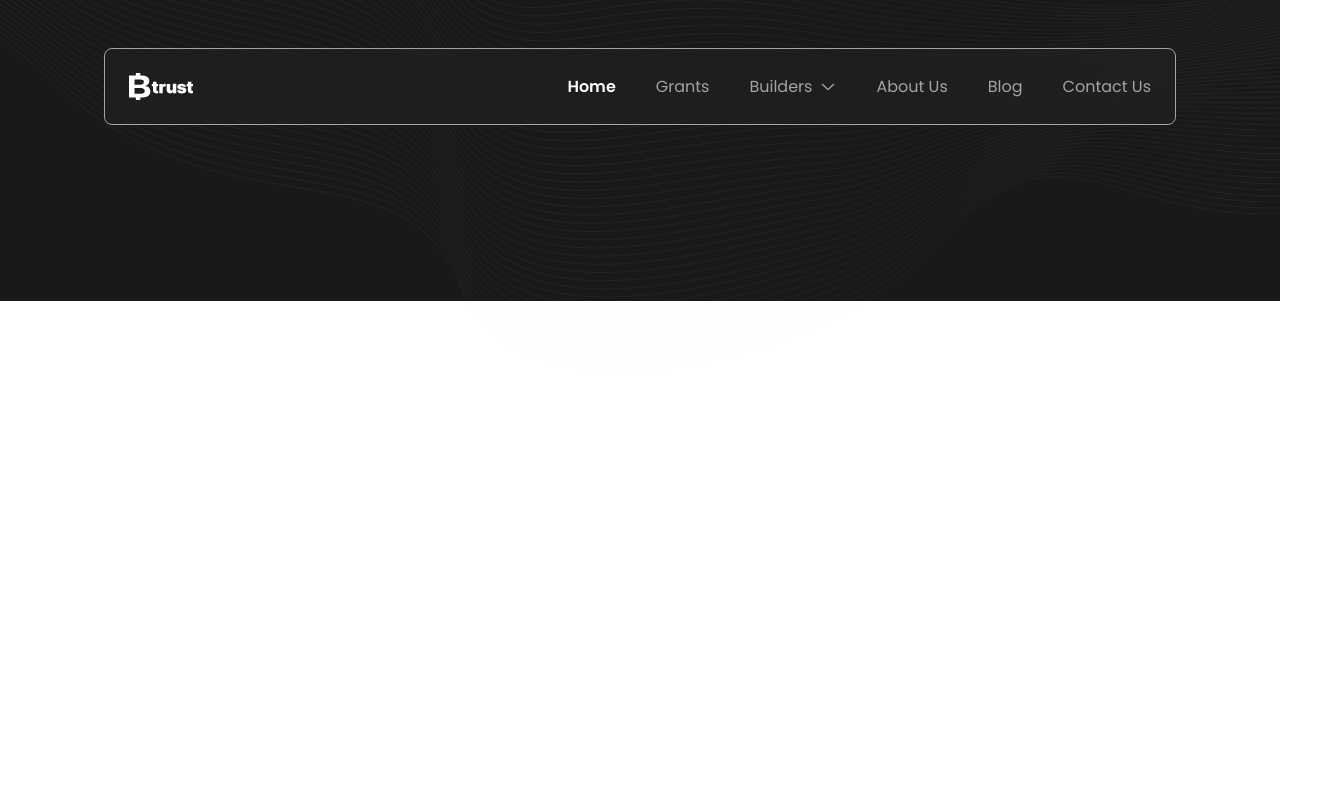
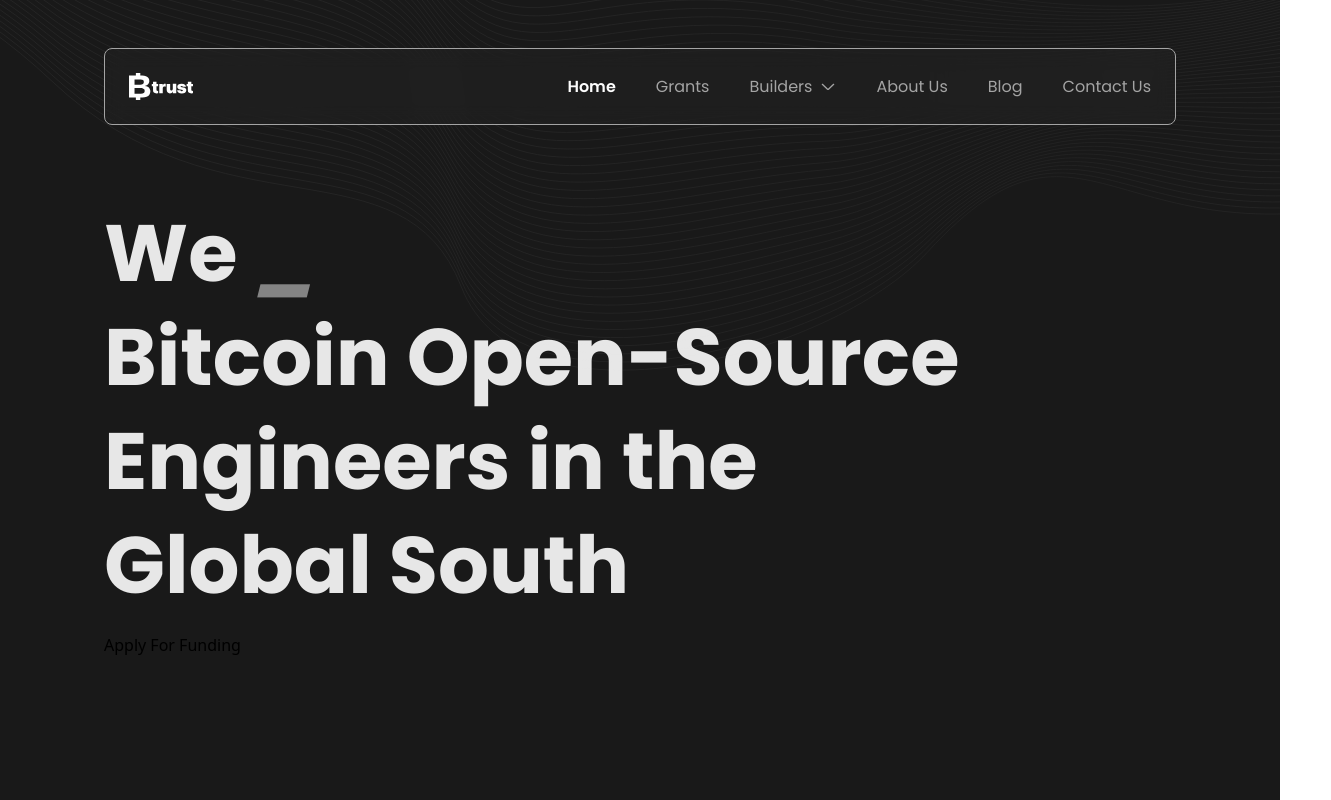
Before and after one commit to btrustteam/website, a Next.js app: page / in a window 1280 px wide. Shown: the top 800 px of the page, 1331 px wide, since content can reach past the window. Built offline with nearby package versions, Linux system fonts and the light colour scheme.

Commit message:
typing effect and first hero section

```diff
--- a/next.config.mjs
+++ b/next.config.mjs
@@ -1,4 +1,6 @@
 /** @type {import('next').NextConfig} */
-const nextConfig = {};
+const nextConfig = {
+  //   reactStrictMode: false,
+};
 
 export default nextConfig;
--- a/src/app/page.tsx
+++ b/src/app/page.tsx
@@ -1,12 +1,30 @@
 "use client";
 import Nav from "@/components/nav";
 import Pattern from "@/components/pattern";
+import TypingEffect from "@/components/typyingEffect";
 
 export default function Home() {
   return (
     <div className="bg-bg-black relative pb-[10rem]">
       <Pattern />
       <Nav />
+      <div className="flex px-[6.5rem] pt-[3.75rem] pb-[6.5rem] justify-center flex-col gap-[6.25rem]">
+        <div className="gap-4 flex flex-col items-start">
+          <div className="flex flex-col justify-center items-start">
+            <div className="flex items-center gap-4">
+              <h1 className="w-[76.6875rem] font-poppins text-[5rem] leading-[130%] font-bold text-white-6">
+                We <TypingEffect />
+              </h1>
+            </div>
+            <h1 className="w-[76.6875rem] font-poppins text-[5rem] leading-[130%] font-bold text-white-6">
+              Bitcoin Open-Source Engineers in the <br />
+              Global South
+            </h1>
+          </div>
+          <button>Apply For Funding</button>
+        </div>
+        <div></div>
+      </div>
     </div>
   );
 }
--- /dev/null
+++ b/src/components/typyingEffect/index.tsx
@@ -0,0 +1,56 @@
+import { useEffect, useState } from "react";
+import { motion } from "framer-motion";
+
+const words = ["locate", "educate", "remunerate"];
+
+export default function TypingEffect() {
+  const [wordIndex, setWordIndex] = useState(0);
+  const [displayedText, setDisplayedText] = useState("");
+  const [isDeleting, setIsDeleting] = useState(false);
+
+  useEffect(() => {
+    const currentWord = words[wordIndex];
+    let typingSpeed = 200;
+
+    if (isDeleting) {
+      typingSpeed = 200;
+    }
+
+    const handleTyping = () => {
+      setDisplayedText((prev) => {
+        if (!isDeleting && prev === currentWord) {
+          setIsDeleting(true);
+          return currentWord.slice(0, prev.length - 1);
+        } else if (isDeleting && prev === "") {
+          setIsDeleting(false);
+          let newCurrentWord = "";
+          setWordIndex((prev) => {
+            const newIndex = (prev + 1) % words.length;
+            newCurrentWord = words[newIndex];
+            return newIndex;
+          });
+          return newCurrentWord.slice(0, 1);
+        }
+        if (isDeleting) {
+          return currentWord.slice(0, prev.length - 1);
+        } else {
+          return currentWord.slice(0, prev.length + 1);
+        }
+      });
+    };
+
+    const timer = setTimeout(handleTyping, typingSpeed);
+
+    return () => clearTimeout(timer);
+  }, [displayedText, isDeleting]);
+
+  return (
+    <motion.span
+      animate={{ opacity: [0, 1] }}
+      // transition={{ repeat: Infinity, duration: 0.5 }}
+      className="text-white-9 italic"
+    >
+      {displayedText}_
+    </motion.span>
+  );
+}
--- a/tailwind.config.ts
+++ b/tailwind.config.ts
@@ -21,6 +21,8 @@ const config: Config = {
         "grey-black": "#A4A4A4",
         "black-4": "#686868",
         "dropdown-bg": "rgba(234, 234, 234, 0.05)",
+        "white-6": "#E7E7E7",
+        "white-9": "#848484",
       },
       fontFamily: {
         poppins: ["var(--font-poppins)"],
```
